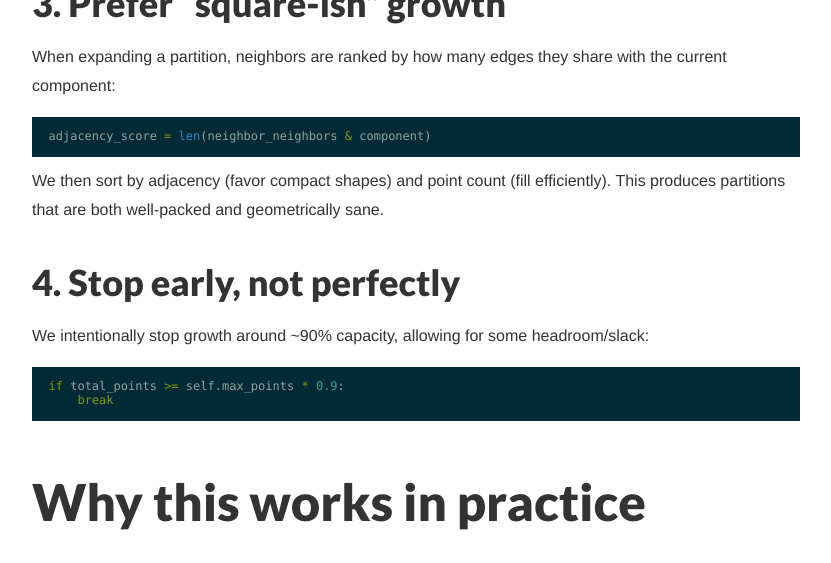
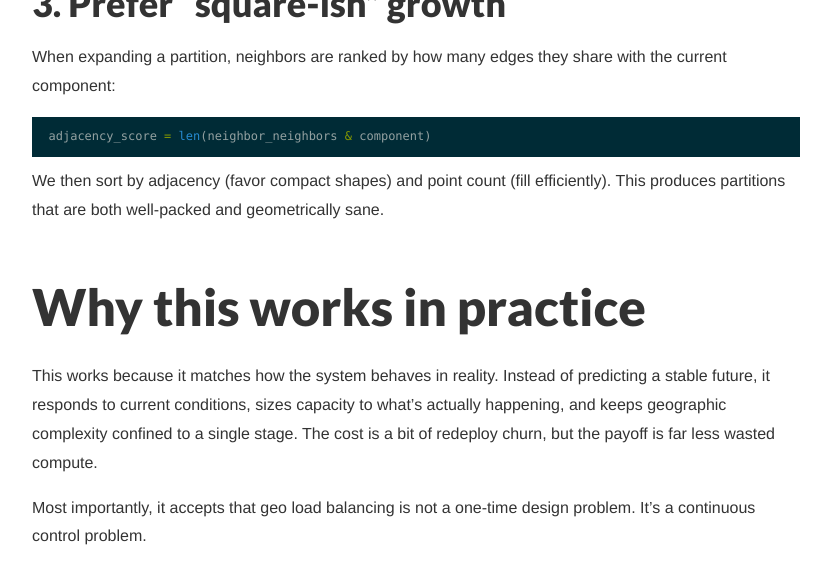
Before and after one commit to kuanb/kuanb.github.io, a Jekyll site: the page built from _posts/2026-01-01-geo-partition-realtime.md, in a window 1280 px wide and 900 px high, scrolled down 9379 px, cut to the strip 0-563 px from the top of the window. Shown: the whole strip, without its empty margins (224-1055 px from the left). Built offline with Jekyll 4.4.1, drawn with Linux system fonts in a browser that asks for light colours; comment, search, counter and statistics services are not loaded.

Commit message:
reduce one step in summary

````diff
--- a/_posts/2026-01-01-geo-partition-realtime.md
+++ b/_posts/2026-01-01-geo-partition-realtime.md
@@ -289,15 +289,6 @@ adjacency_score = len(neighbor_neighbors & component)
 
 We then sort by adjacency (favor compact shapes) and point count (fill efficiently). This produces partitions that are both well-packed and geometrically sane.
 
-### **4\. Stop early, not perfectly**
-
-We intentionally stop growth around \~90% capacity, allowing for some headroom/slack:
-
-```python
-if total_points >= self.max_points * 0.9:
-    break
-```
-
 ## **Why this works in practice**
 
 This works because it matches how the system behaves in reality. Instead of predicting a stable future, it responds to current conditions, sizes capacity to what’s actually happening, and keeps geographic complexity confined to a single stage. The cost is a bit of redeploy churn, but the payoff is far less wasted compute.
````
